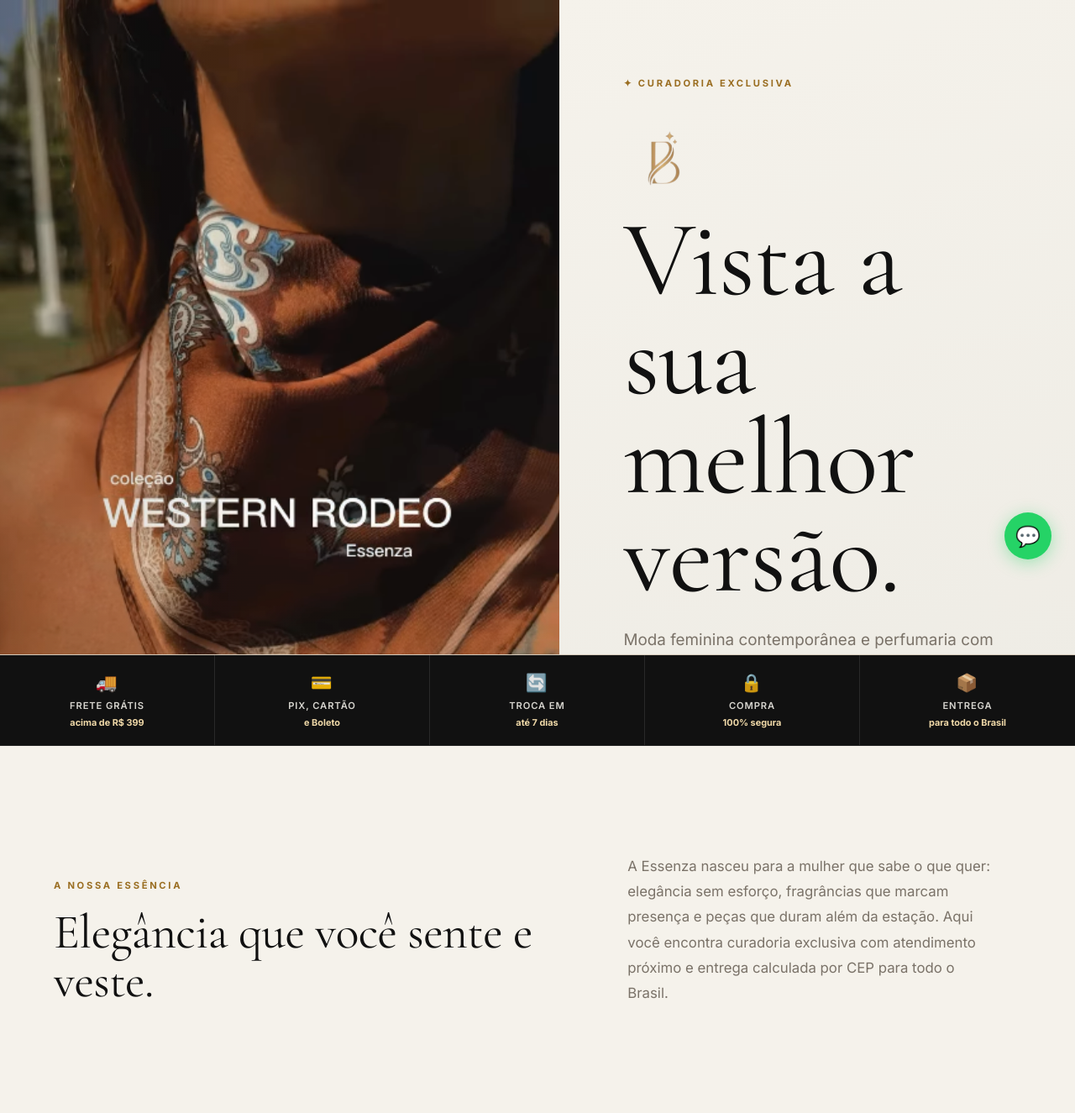
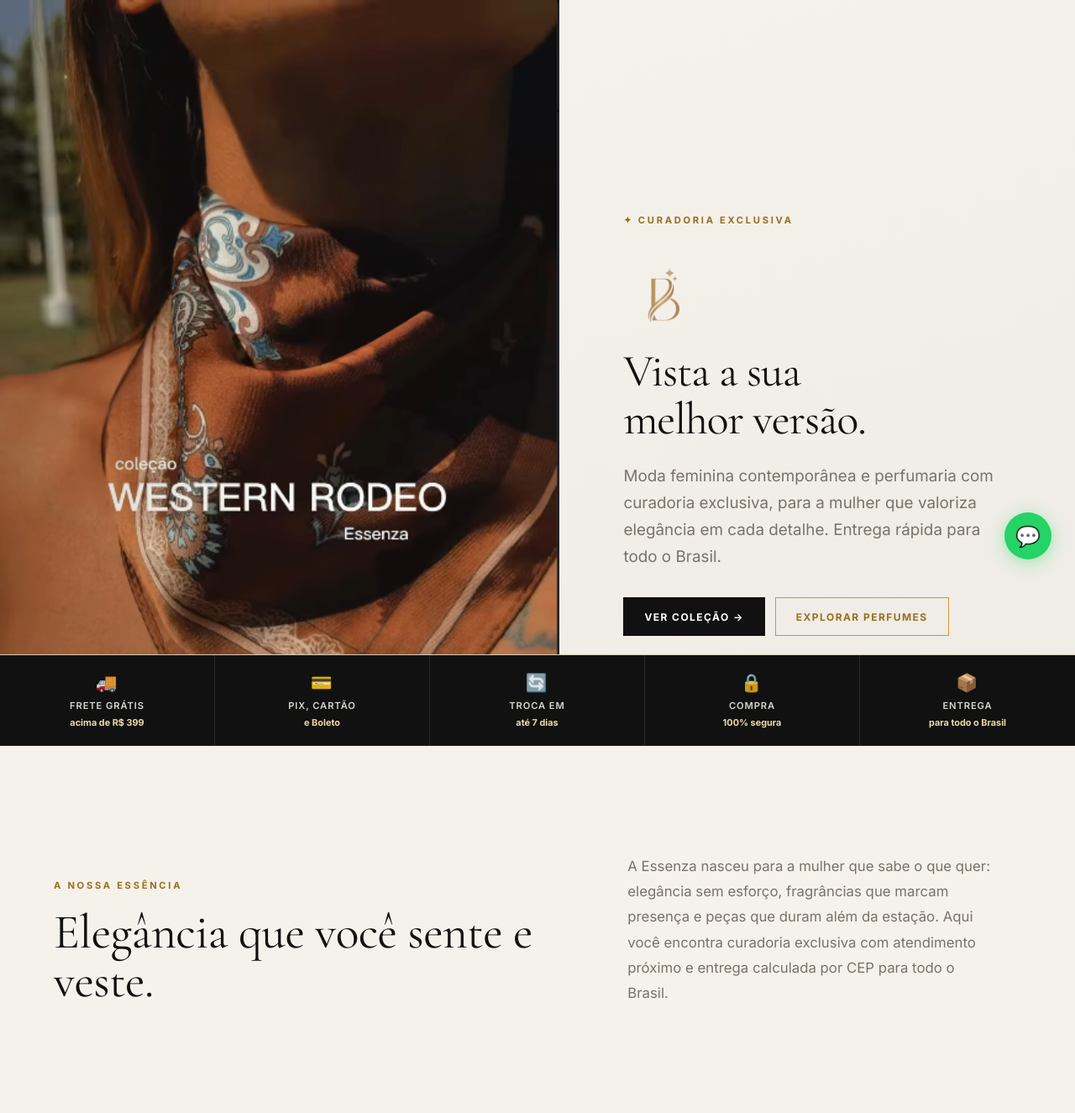
Before and after one commit to Giovana-Jacobucci/essenza, a PHP site: page /public_html/index.html in a window 1280 px wide. Shown: the part 106-1431 px from the top of the page at 84% size. Run offline with PHP 8.4, Linux system fonts and the light colour scheme.

Commit message:
fix: adjust hero copy h1 size to prevent layout overflow and clipping

```diff
--- a/public_html/styles.css
+++ b/public_html/styles.css
@@ -475,6 +475,10 @@ p {
 }
 
 .hero-copy h1 {
+  font-size: clamp(2.4rem, 4.2vw, 4.5rem);
+  line-height: 1.05;
+  letter-spacing: -0.02em;
+  margin-bottom: 24px;
   animation: fadeSlideIn 0.6s 0.2s ease both;
 }
 
```
